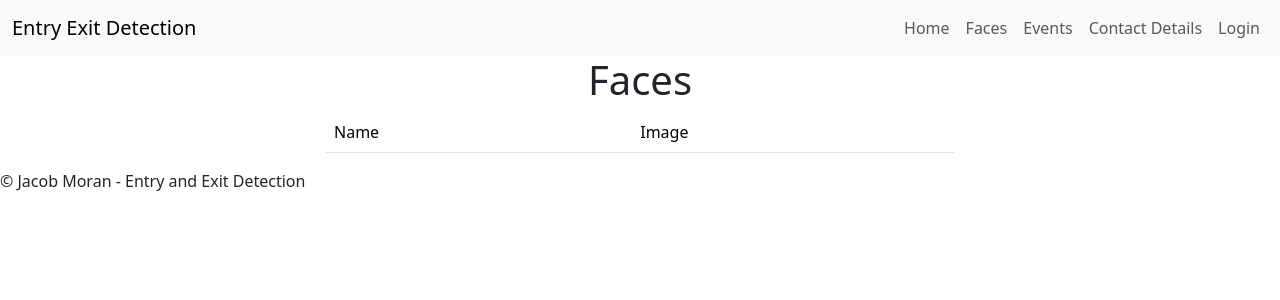
After one commit to JMoran1/Entry_exit_detection, a Flask app: page /view_faces in a window 1280 px wide. The commit adds this page. Shown: the top 300 px of the page. Run offline with Flask 3, Linux system fonts and the light colour scheme; data that the repository does not hold is empty.

Commit message:
Can now upload images

```diff
--- a/main.py
+++ b/main.py
@@ -3,6 +3,7 @@ from flask import (Flask, jsonify, redirect, render_template, request, session,
 from flask_login import LoginManager
 from flask_sqlalchemy import SQLAlchemy
 from sqlalchemy_utils import PasswordType
+import os
 
 app = Flask(__name__)
 app.config['SECRET_KEY'] = 'mysecretkey'
@@ -10,6 +11,7 @@ app.config['SQLALCHEMY_DATABASE_URI'] = 'sqlite:///app.sqlite3'
 # login_manager = LoginManager()
 # login_manager.init_app(app)
 db = SQLAlchemy(app)
+FACE_IMAGES = './Faces'
 
 
 class User(db.Model):
@@ -130,11 +132,25 @@ class FaceView:
     def add_face(self):
         if request.method == 'POST':
             name = request.form['name']
-            image_path = request.form['image_path']
-            face = Face(name=name, image_path=image_path)
-            db.session.add(face)
-            db.session.commit()
-            return redirect(url_for('view_faces'))
+
+            for uploaded_file in request.files.getlist('file'):
+                if uploaded_file.filename != '':
+                    print(uploaded_file.filename)
+
+                    if os.path.isdir(os.path.join(FACE_IMAGES, name)):
+                        print('Directory already exists')
+                    else:
+                        os.mkdir(os.path.join(FACE_IMAGES, name))
+                        print('Directory created')
+
+                    image_path = os.path.join(
+                        FACE_IMAGES, name, uploaded_file.filename)
+                    uploaded_file.save(image_path)
+
+                    face = Face(name=name, image_path=image_path)
+                    db.session.add(face)
+                    db.session.commit()
+                    return redirect(url_for('view_faces'))
         else:
             return render_template('add_face.html', face=None)
 
--- a/templates/base.html
+++ b/templates/base.html
@@ -20,7 +20,7 @@
                     <a class="nav-link" href="#">Home</a>
                   </li>
                   <li class="nav-item">
-                    <a class="nav-link" href="#">Faces</a>
+                    <a class="nav-link" href="/view_faces">Faces</a>
                   </li>
                   <li class="nav-item">
                     <a class="nav-link" href="#">Events</a>
--- /dev/null
+++ b/templates/view_faces.html
@@ -0,0 +1,25 @@
+{% extends 'base.html' %} {% block content %}
+<body>
+  <div class="row justify-content-center">
+    <div class="col-6">
+      <h1 class="text-center">Faces</h1>
+      <table class="table table-hover">
+        <thead>
+          <tr>
+            <td>Name</td>
+            <td>Image</td>
+          </tr>
+        </thead>
+        <tbody>
+          {% for face in faces %}
+        <tr>
+          <td>{{ face.name }}</td>
+          <td>{{ face.image_path }}</td>
+        </tr>
+        {% endfor %}
+        </tbody>
+      </table>
+    </div>
+  </div>
+</body>
+{% endblock %}
```
Also changed, not shown: templates/add_face.html (added, +20 -0 lines).
